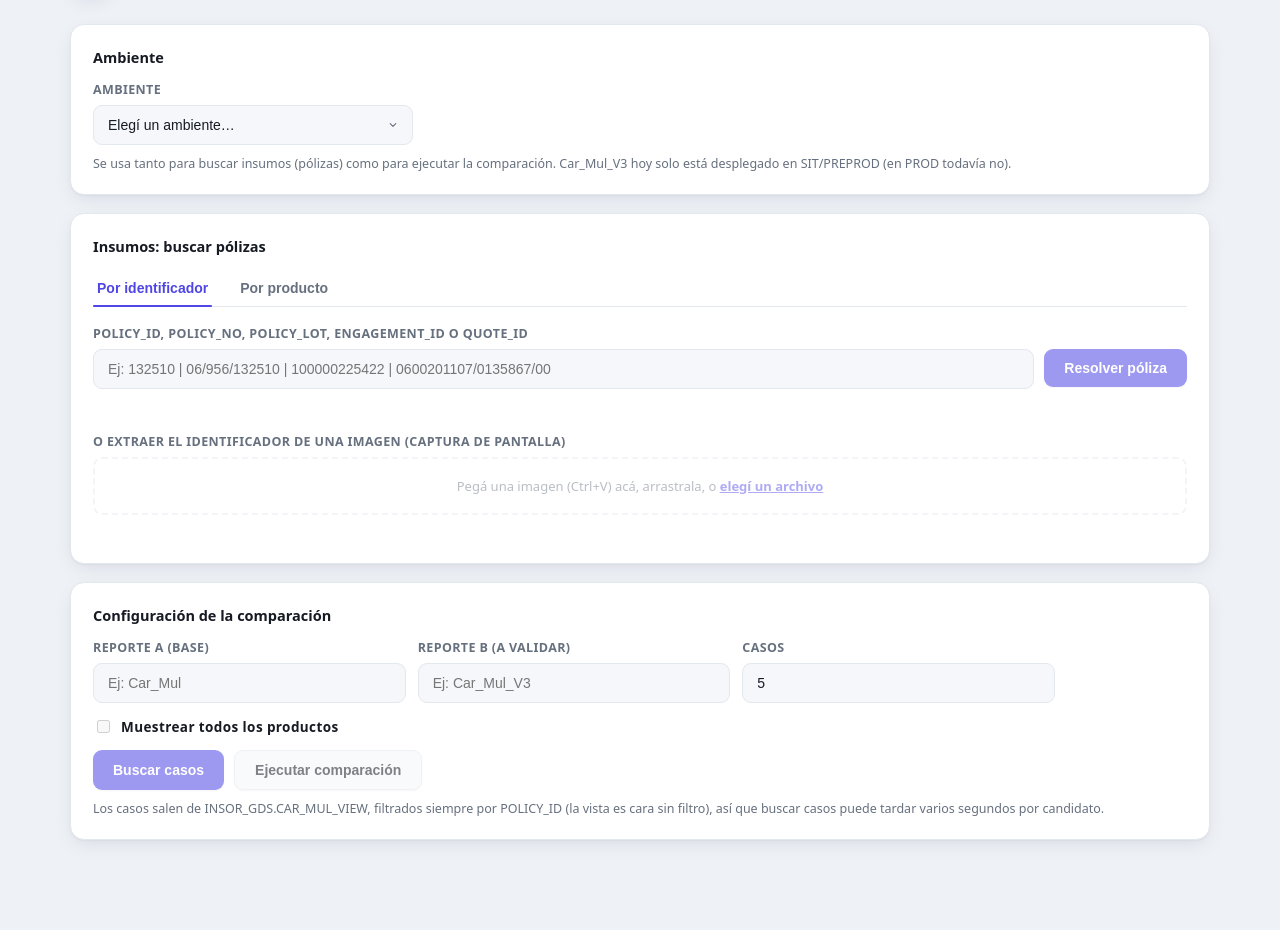
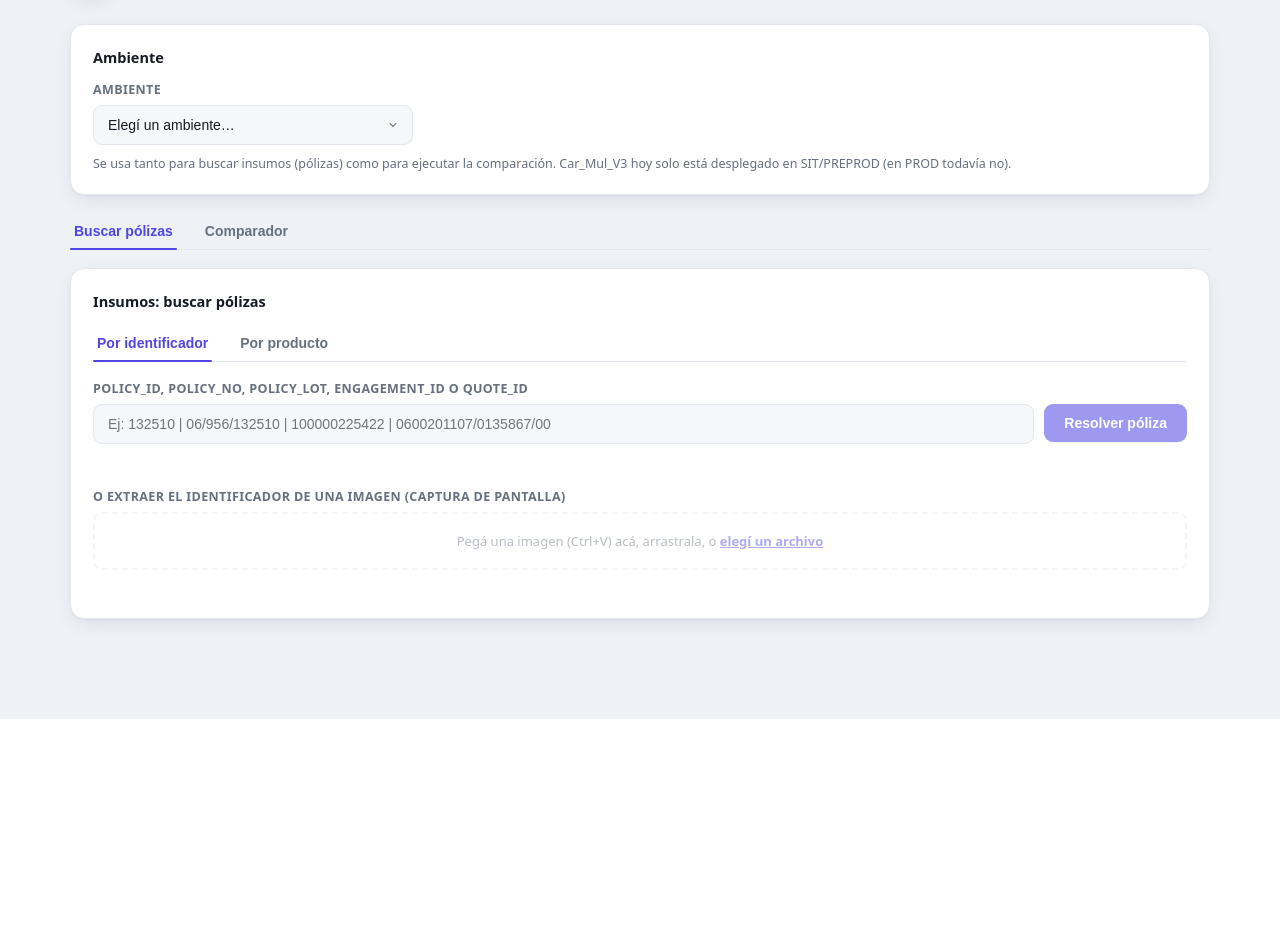
Before and after one commit to kevinOdarInworx/tester-imprimible, a Flask app: page / in a window 1280 px wide. Shown: the part 81-1011 px from the top of the page. After the commit the page ends 800 px from the top, so only its background shows below. Run offline with Flask 3, Linux system fonts and the light colour scheme.

Commit message:
se agrega funcionalidad para cambiar entre pestañas de "Buscar pólizas" y "Comparador", se elimina el checkbox de muestreo y se ajusta la lógica de búsqueda de casos

```diff
--- a/templates/index.html
+++ b/templates/index.html
@@ -213,6 +213,12 @@
       <div class="hint">Se usa tanto para buscar insumos (pólizas) como para ejecutar la comparación. Car_Mul_V3 hoy solo está desplegado en SIT/PREPROD (en PROD todavía no).</div>
     </div>
 
+    <div class="tabs" style="margin-bottom:18px">
+      <button class="tab-btn active" id="pageTabBtnPolizas" type="button">Buscar pólizas</button>
+      <button class="tab-btn" id="pageTabBtnComparador" type="button">Comparador</button>
+    </div>
+
+    <div id="pagePolizas">
     <div class="card">
       <h2>Insumos: buscar pólizas</h2>
       <div class="tabs" style="margin-bottom:18px">
@@ -312,6 +318,12 @@
       <div class="hint" id="annexesHint"></div>
     </div>
 
+    <div id="usarPolizasRow" style="display:none; margin-bottom:18px">
+      <button id="btnUsarPolizas">Usar estas pólizas en el comparador →</button>
+    </div>
+    </div>
+
+    <div id="pageComparador" style="display:none">
     <div class="card">
       <h2>Configuración de la comparación</h2>
       <div class="config-grid">
@@ -325,20 +337,9 @@
           <input id="reportB" placeholder="Ej: Car_Mul_V3" autocomplete="off" />
           <div class="dropdown-menu" id="reportBMenu"></div>
         </div>
-        <div id="limitField">
-          <label for="limit">Casos</label>
-          <input id="limit" type="number" value="5" min="1" max="30" />
-        </div>
-        <div></div>
       </div>
 
-      <div style="margin:14px 0">
-        <label style="display:flex; align-items:center; gap:8px; cursor:pointer; text-transform:none; font-weight:600; color:var(--text); font-size:13.5px">
-          <input type="checkbox" id="cmpSampleAll" style="width:auto" />
-          Muestrear todos los productos
-        </label>
-      </div>
-      <div class="config-grid" id="cmpSampleFields" style="display:none; grid-template-columns:1fr 1fr 160px">
+      <div class="config-grid" style="margin-top:14px; grid-template-columns:1fr 1fr 160px">
         <div>
           <label for="cmpFamily">Familia</label>
           <select id="cmpFamily">
@@ -366,7 +367,7 @@
         <button id="btnRun" class="secondary" disabled>Ejecutar comparación</button>
         <button id="btnStop" class="danger" style="display:none;">Detener</button>
       </div>
-      <div class="hint" id="hint">Los casos salen de INSOR_GDS.CAR_MUL_VIEW, filtrados siempre por POLICY_ID (la vista es cara sin filtro), así que buscar casos puede tardar varios segundos por candidato.</div>
+      <div class="hint" id="hint">Se toman N casos de cada producto del catálogo (según el alcance elegido: todos, solo autos o solo daños), para tener cobertura amplia en una sola tanda.</div>
     </div>
 
     <div class="card" id="casesCard" style="display:none">
@@ -392,11 +393,12 @@
         </table>
       </div>
     </div>
+    </div>
   </div>
 
   <script>
     const $ = (id) => document.getElementById(id);
-    const envEl = $("env"), reportAEl = $("reportA"), reportBEl = $("reportB"), limitEl = $("limit");
+    const envEl = $("env"), reportAEl = $("reportA"), reportBEl = $("reportB");
     const btnBuscar = $("btnBuscar"), btnCancelBuscar = $("btnCancelBuscar"), btnRun = $("btnRun"), btnStop = $("btnStop"), hintEl = $("hint");
     // Estado de "Detener": stopRequested corta el loop de ejecutar() antes del
     // proximo caso; activeAbortController cancela el fetch en curso (algunos
@@ -404,19 +406,17 @@
     // mismo en surtir efecto que esperar a que termine solo).
     let stopRequested = false;
     let activeAbortController = null;
-    // Mismo motivo para "Cancelar búsqueda": /cases (candidato por candidato)
-    // y /policy_cases_sample (una consulta por producto) son una sola llamada
-    // larga, no un loop del lado del cliente, asi que solo se puede cortar
-    // abortando el fetch en curso.
+    // Mismo motivo para "Cancelar búsqueda": /policy_cases_sample (una
+    // consulta por producto) es una sola llamada larga, no un loop del lado
+    // del cliente, asi que solo se puede cortar abortando el fetch en curso.
     let searchAbortController = null;
     const casesCard = $("casesCard"), casesBody = $("casesBody"), checkAll = $("checkAll"), runStats = $("runStats");
     const btnRerun = $("btnRerun");
     const prFamily = $("prFamily"), prLimit = $("prLimit");
     const btnBuscarPolizas = $("btnBuscarPolizas"), prHint = $("prHint");
-    const limitField = $("limitField");
-    const cmpSampleAll = $("cmpSampleAll"), cmpSampleFields = $("cmpSampleFields");
     const cmpFamily = $("cmpFamily"), cmpScope = $("cmpScope"), cmpPerProduct = $("cmpPerProduct");
     const prResultsCard = $("prResultsCard"), prResultsBody = $("prResultsBody");
+    const usarPolizasRow = $("usarPolizasRow"), btnUsarPolizas = $("btnUsarPolizas");
     const prResultsHead = $("prResultsHead");
     const annexesCard = $("annexesCard"), annexesBody = $("annexesBody"), annexesHint = $("annexesHint");
     const tabBtnProducto = $("tabBtnProducto"), tabBtnIdentificador = $("tabBtnIdentificador");
@@ -557,6 +557,20 @@
       tabBtnIdentificador.classList.toggle("active", !isProducto);
     }
 
+    // Solo oculta/muestra: una comparacion en curso sigue corriendo aunque se
+    // cambie a "Buscar pólizas".
+    const pageTabBtnPolizas = $("pageTabBtnPolizas"), pageTabBtnComparador = $("pageTabBtnComparador");
+    const pagePolizas = $("pagePolizas"), pageComparador = $("pageComparador");
+    pageTabBtnPolizas.addEventListener("click", () => switchPageTab("polizas"));
+    pageTabBtnComparador.addEventListener("click", () => switchPageTab("comparador"));
+    function switchPageTab(which) {
+      const isComparador = which === "comparador";
+      pageComparador.style.display = isComparador ? "block" : "none";
+      pagePolizas.style.display = isComparador ? "none" : "block";
+      pageTabBtnComparador.classList.toggle("active", isComparador);
+      pageTabBtnPolizas.classList.toggle("active", !isComparador);
+    }
+
     btnResolverPoliza.addEventListener("click", resolverPoliza);
     polIdent.addEventListener("keydown", (e) => { if (e.key === "Enter") resolverPoliza(); });
 
@@ -566,6 +580,7 @@
       btnResolverPoliza.disabled = true; btnResolverPoliza.textContent = "Resolviendo…";
       prResultsCard.style.display = "none";
       annexesCard.style.display = "none";
+      usarPolizasRow.style.display = "none";
       polHint.innerHTML = '<span class="spinner"></span> Cargando…';
       try {
         const res = await fetch("/resolve_policy", {
@@ -588,6 +603,7 @@
           : `${policyResults.length} póliza(s) encontradas.`;
         renderPolicyResults();
         prResultsCard.style.display = "block";
+        usarPolizasRow.style.display = "block";
         cargarEndosos([...new Set(policyResults.map(p => p.policy_id))]);
       } catch (err) {
         polHint.innerHTML = '<span class="error">Error de red: ' + err + '</span>';
@@ -727,7 +743,7 @@
     // comparacion) queda bloqueado hasta que se elige uno — antes tirar
     // "Ambiente invalido." recien al intentar usarlo era mas confuso que
     // simplemente no dejar tocarlo todavia.
-    const envGatedControls = [prFamily, prLimit, btnBuscarPolizas, polIdent, btnResolverPoliza, reportAEl, reportBEl, limitEl, btnBuscar, cmpSampleAll, cmpFamily, cmpScope, cmpPerProduct];
+    const envGatedControls = [prFamily, prLimit, btnBuscarPolizas, polIdent, btnResolverPoliza, reportAEl, reportBEl, btnBuscar, cmpFamily, cmpScope, cmpPerProduct];
     function setEnvGatedEnabled(enabled) {
       envGatedControls.forEach(el => { el.disabled = !enabled; });
       ddProducto.setDisabled(!enabled);
@@ -814,21 +830,12 @@
       }
     });
 
-    cmpSampleAll.addEventListener("change", () => {
-      const sampling = cmpSampleAll.checked;
-      cmpSampleFields.style.display = sampling ? "grid" : "none";
-      limitField.style.display = sampling ? "none" : "block";
-      limitEl.disabled = sampling;
-      hintEl.textContent = sampling
-        ? "Se toman N casos de cada producto del catálogo (según el alcance elegido: todos, solo autos o solo daños), para tener cobertura amplia en una sola tanda."
-        : "Los casos salen de INSOR_GDS.CAR_MUL_VIEW, filtrados siempre por POLICY_ID (la vista es cara sin filtro), así que buscar casos puede tardar varios segundos por candidato.";
-    });
-
     async function buscarPolizas() {
       if (!selectedProductCodes.length) { prHint.innerHTML = '<span class="error">Elegí un producto.</span>'; return; }
       btnBuscarPolizas.disabled = true; btnBuscarPolizas.textContent = "Buscando…";
       prResultsCard.style.display = "none";
       annexesCard.style.display = "none";
+      usarPolizasRow.style.display = "none";
       prHint.innerHTML = '<span class="spinner"></span> Cargando…';
       try {
         const res = await fetch("/policy_cases", {
@@ -845,6 +852,7 @@
         prHint.textContent = `${policyResults.length} póliza(s) encontradas.`;
         renderPolicyResults();
         prResultsCard.style.display = "block";
+        usarPolizasRow.style.display = "block";
       } catch (err) {
         prHint.innerHTML = '<span class="error">Error de red: ' + err + '</span>';
       } finally {
@@ -885,38 +893,43 @@
       `).join("");
     }
 
+    btnUsarPolizas.addEventListener("click", () => {
+      cases = policyResults;
+      renderCases();
+      hintEl.textContent = `${cases.length} caso(s) cargados desde "Buscar pólizas".`;
+      casesCard.style.display = "block";
+      btnRun.disabled = false;
+      switchPageTab("comparador");
+      casesCard.scrollIntoView({ behavior: "smooth", block: "start" });
+    });
+
     function cancelarBusqueda() {
       btnCancelBuscar.disabled = true; btnCancelBuscar.textContent = "Cancelando…";
       if (searchAbortController) searchAbortController.abort();
     }
 
     async function buscarCasos() {
-      const sampling = cmpSampleAll.checked;
       btnBuscar.disabled = true; btnBuscar.textContent = "Buscando…";
+      btnUsarPolizas.disabled = true;
       btnRun.disabled = true;
       btnCancelBuscar.style.display = "inline-block"; btnCancelBuscar.disabled = false; btnCancelBuscar.textContent = "Cancelar búsqueda";
       casesCard.style.display = "none";
-      hintEl.innerHTML = sampling
-        ? '<span class="spinner"></span> Muestreando productos (una consulta por cada uno, puede tardar)…'
-        : '<span class="spinner"></span> Consultando candidatos y filtrando por CAR_MUL_VIEW (puede tardar)…';
+      hintEl.innerHTML = '<span class="spinner"></span> Muestreando productos (una consulta por cada uno, puede tardar)…';
       searchAbortController = new AbortController();
       try {
-        const url = sampling ? "/policy_cases_sample" : "/cases";
-        const body = sampling
-          ? { env: envEl.value, family: cmpFamily.value, scope: cmpScope.value, per_product: parseInt(cmpPerProduct.value || "2", 10) }
-          : { env: envEl.value, limit: parseInt(limitEl.value || "5", 10) };
-        const res = await fetch(url, {
+        const res = await fetch("/policy_cases_sample", {
           method: "POST", headers: { "Content-Type": "application/json" },
-          body: JSON.stringify(body),
+          body: JSON.stringify({
+            env: envEl.value, family: cmpFamily.value, scope: cmpScope.value,
+            per_product: parseInt(cmpPerProduct.value || "2", 10),
+          }),
           signal: searchAbortController.signal,
         });
         const data = await res.json();
         if (!res.ok) { hintEl.innerHTML = '<span class="error">' + (data.error || "Error") + '</span>'; return; }
         cases = data.cases || [];
         if (!cases.length) {
-          hintEl.innerHTML = sampling
-            ? '<span class="error">No se encontraron casos para los productos del alcance elegido.</span>'
-            : '<span class="error">No se encontraron casos en CAR_MUL_VIEW para los candidatos probados.</span>';
+          hintEl.innerHTML = '<span class="error">No se encontraron casos para los productos del alcance elegido.</span>';
           return;
         }
         hintEl.textContent = `${cases.length} caso(s) encontrados.`;
@@ -932,6 +945,7 @@
       } finally {
         searchAbortController = null;
         btnBuscar.disabled = false; btnBuscar.textContent = "Buscar casos";
+        btnUsarPolizas.disabled = false;
         btnCancelBuscar.style.display = "none";
       }
     }
@@ -1009,6 +1023,7 @@
       stopRequested = false;
       btnRun.disabled = true; btnRun.textContent = "Ejecutando…";
       btnBuscar.disabled = true;
+      btnUsarPolizas.disabled = true;
       btnRerun.disabled = true; btnRerun.style.display = "none";
       btnStop.style.display = "inline-block"; btnStop.disabled = false; btnStop.textContent = "Detener";
       const rows = [...casesBody.querySelectorAll("tr")].filter(tr => tr.querySelector(".rowCheck").checked);
@@ -1067,6 +1082,7 @@
 
       btnRun.disabled = false; btnRun.textContent = "Ejecutar comparación";
       btnBuscar.disabled = false;
+      btnUsarPolizas.disabled = false;
       btnRerun.disabled = false; btnRerun.style.display = "inline-block";
       btnStop.style.display = "none"; btnStop.disabled = false; btnStop.textContent = "Detener";
     }
```
Also changed, not shown: CLAUDE.md (+44 -35 lines).
